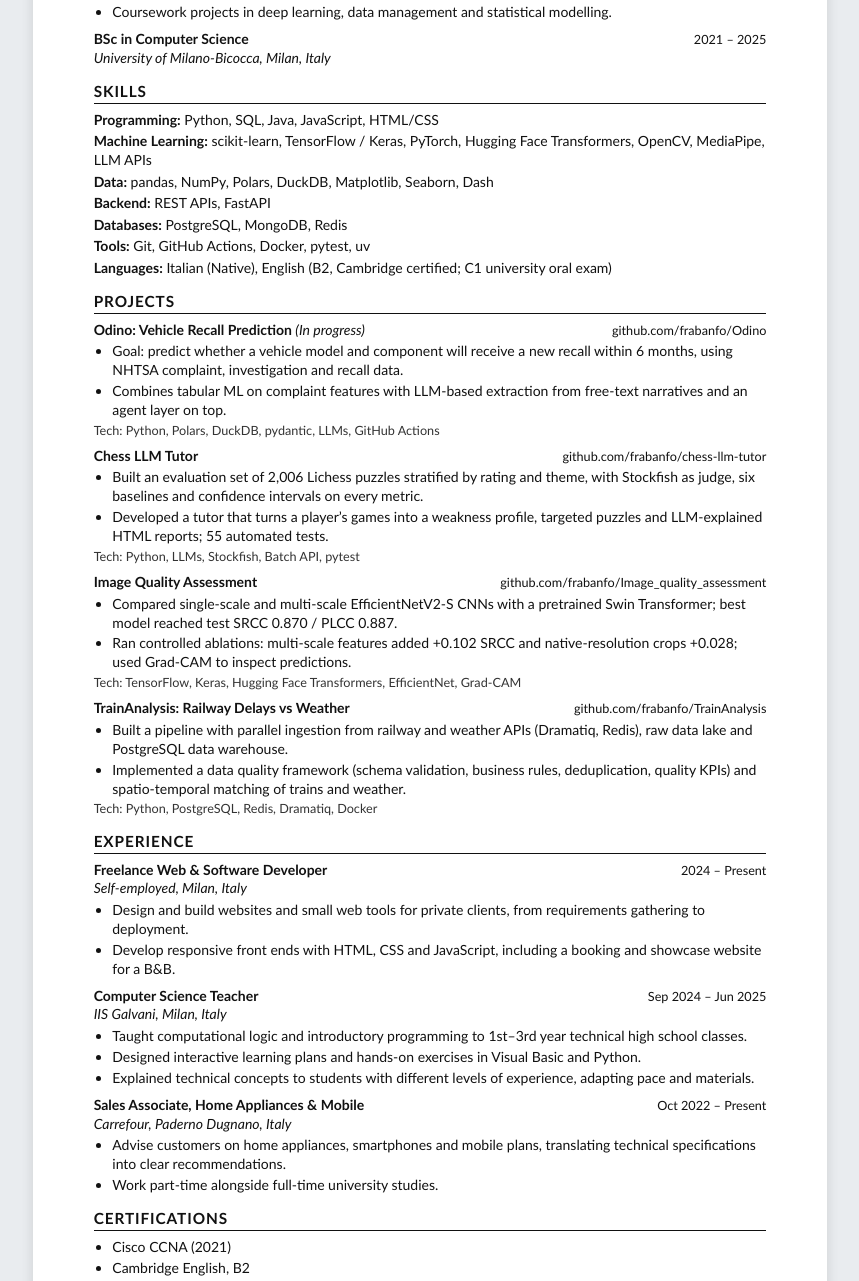
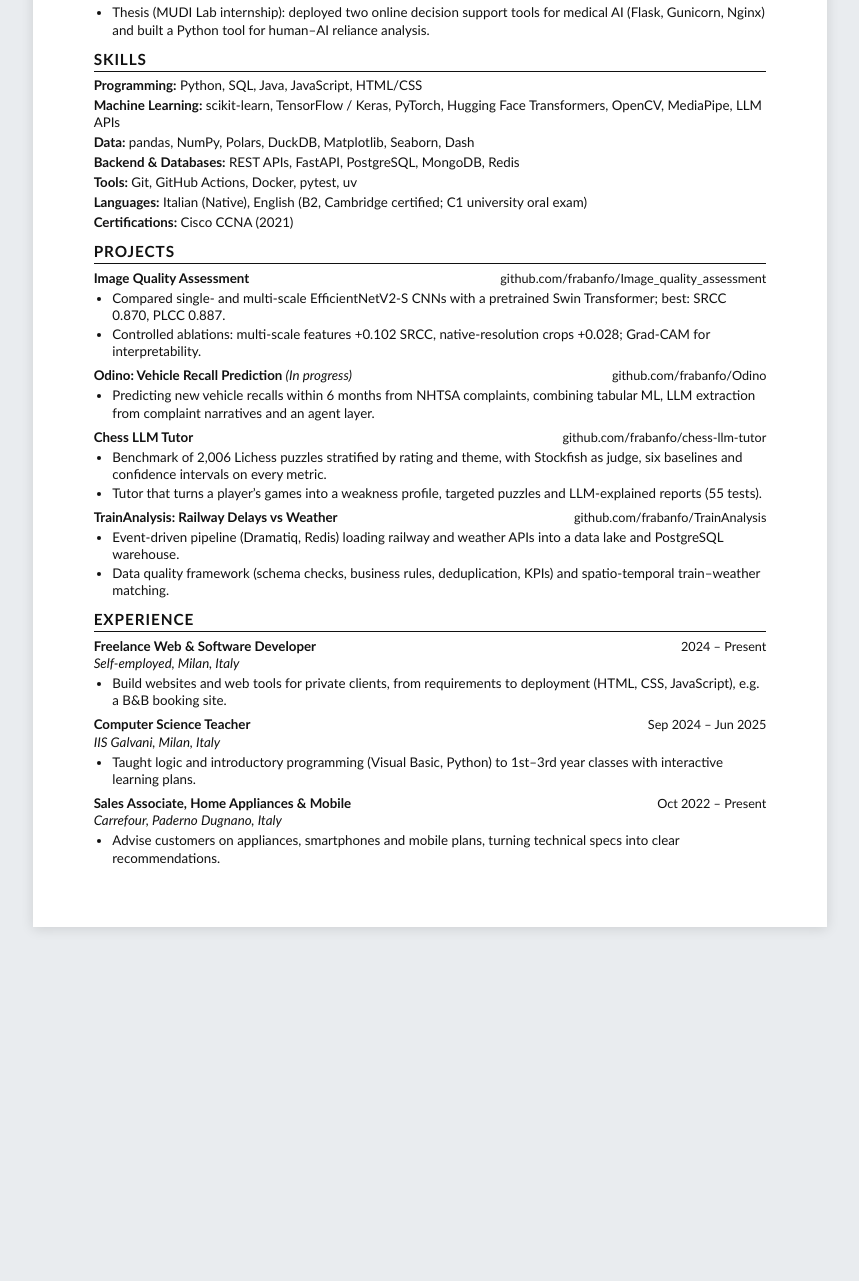
Before and after one commit to frabanfo/frabanfo.github.io, an Astro site: page /cv in a window 1280 px wide. Shown: the part 391-1672 px from the top of the page, without its empty margins (210-1069 px from the left). After the commit the page ends 1350 px from the top, so only its background shows below. Built offline with nearby package versions, Linux system fonts and the light colour scheme; Astro itself is replaced by a stand-in of ours.

Commit message:
One-page CV, thesis, IQA first

```diff
--- a/src/data/profile.ts
+++ b/src/data/profile.ts
@@ -12,7 +12,7 @@ export const profile = {
   tagline:
     'I build end-to-end data and machine learning systems, from ingestion and data quality to models, evaluation and LLM-powered tools.',
   summary:
-    'MSc Data Science student at the University of Milano-Bicocca with a BSc in Computer Science. I build end-to-end machine learning and data projects: data pipelines and data quality checks, deep learning models for computer vision, and LLM-based tools evaluated against solid baselines. Background in software and web development, plus experience teaching programming. Looking for Data Scientist and ML/AI Engineer roles.',
+    'MSc Data Science student at the University of Milano-Bicocca with a BSc in Computer Science. I build end-to-end machine learning and data projects: data pipelines and quality checks, deep learning for computer vision, and LLM-based tools evaluated against solid baselines. Background in web development and teaching programming.',
 };
 
 export type Experience = {
@@ -30,8 +30,7 @@ export const experience: Experience[] = [
     location: 'Milan, Italy',
     period: '2024 – Present',
     bullets: [
-      'Design and build websites and small web tools for private clients, from requirements gathering to deployment.',
-      'Develop responsive front ends with HTML, CSS and JavaScript, including a booking and showcase website for a B&B.',
+      'Build websites and web tools for private clients, from requirements to deployment (HTML, CSS, JavaScript), e.g. a B&B booking site.',
     ],
   },
   {
@@ -40,9 +39,7 @@ export const experience: Experience[] = [
     location: 'Milan, Italy',
     period: 'Sep 2024 – Jun 2025',
     bullets: [
-      'Taught computational logic and introductory programming to 1st–3rd year technical high school classes.',
-      'Designed interactive learning plans and hands-on exercises in Visual Basic and Python.',
-      'Explained technical concepts to students with different levels of experience, adapting pace and materials.',
+      'Taught logic and introductory programming (Visual Basic, Python) to 1st–3rd year classes with interactive learning plans.',
     ],
   },
   {
@@ -51,8 +48,7 @@ export const experience: Experience[] = [
     location: 'Paderno Dugnano, Italy',
     period: 'Oct 2022 – Present',
     bullets: [
-      'Advise customers on home appliances, smartphones and mobile plans, translating technical specifications into clear recommendations.',
-      'Work part-time alongside full-time university studies.',
+      'Advise customers on appliances, smartphones and mobile plans, turning technical specs into clear recommendations.',
     ],
   },
 ];
@@ -71,15 +67,15 @@ export const education: Education[] = [
     school: 'University of Milano-Bicocca',
     location: 'Milan, Italy',
     period: '2025 – Present',
-    details: [
-      'Coursework projects in deep learning, data management and statistical modelling.',
-    ],
   },
   {
     degree: 'BSc in Computer Science',
     school: 'University of Milano-Bicocca',
     location: 'Milan, Italy',
     period: '2021 – 2025',
+    details: [
+      'Thesis (MUDI Lab internship): deployed two online decision support tools for medical AI (Flask, Gunicorn, Nginx) and built a Python tool for human–AI reliance analysis.',
+    ],
   },
 ];
 
@@ -90,8 +86,7 @@ export const skills: { group: string; items: string[] }[] = [
     items: ['scikit-learn', 'TensorFlow / Keras', 'PyTorch', 'Hugging Face Transformers', 'OpenCV', 'MediaPipe', 'LLM APIs'],
   },
   { group: 'Data', items: ['pandas', 'NumPy', 'Polars', 'DuckDB', 'Matplotlib', 'Seaborn', 'Dash'] },
-  { group: 'Backend', items: ['REST APIs', 'FastAPI'] },
-  { group: 'Databases', items: ['PostgreSQL', 'MongoDB', 'Redis'] },
+  { group: 'Backend & Databases', items: ['REST APIs', 'FastAPI', 'PostgreSQL', 'MongoDB', 'Redis'] },
   { group: 'Tools', items: ['Git', 'GitHub Actions', 'Docker', 'pytest', 'uv'] },
 ];
 
@@ -107,6 +102,7 @@ export type Project = {
   repo: string;
   summary: string;
   bullets: string[];
+  cvBullets?: string[]; // shorter bullets for the one-page CV (defaults to bullets)
   tech: string[];
   status?: 'In progress';
   featured?: boolean; // shown with full detail on the site
@@ -115,6 +111,19 @@ export type Project = {
 
 export const projects: Project[] = [
   {
+    name: 'Image Quality Assessment',
+    repo: 'https://github.com/frabanfo/Image_quality_assessment',
+    summary:
+      'No-reference image quality assessment on real smartphone photos (LIVE In the Wild): CNNs vs Vision Transformers.',
+    bullets: [
+      'Compared single- and multi-scale EfficientNetV2-S CNNs with a pretrained Swin Transformer; best: SRCC 0.870, PLCC 0.887.',
+      'Controlled ablations: multi-scale features +0.102 SRCC, native-resolution crops +0.028; Grad-CAM for interpretability.',
+    ],
+    tech: ['TensorFlow', 'Keras', 'Hugging Face Transformers', 'EfficientNet', 'Grad-CAM'],
+    featured: true,
+    onCv: true,
+  },
+  {
     name: 'Odino: Vehicle Recall Prediction',
     repo: 'https://github.com/frabanfo/Odino',
     summary:
@@ -122,6 +131,9 @@ export const projects: Project[] = [
     bullets: [
       'Goal: predict whether a vehicle model and component will receive a new recall within 6 months, using NHTSA complaint, investigation and recall data.',
       'Combines tabular ML on complaint features with LLM-based extraction from free-text narratives and an agent layer on top.',
+    ],
+    cvBullets: [
+      'Predicting new vehicle recalls within 6 months from NHTSA complaints, combining tabular ML, LLM extraction from complaint narratives and an agent layer.',
     ],
     tech: ['Python', 'Polars', 'DuckDB', 'pydantic', 'LLMs', 'GitHub Actions'],
     status: 'In progress',
@@ -134,23 +146,10 @@ export const projects: Project[] = [
     summary:
       'A benchmark measuring how well LLMs solve chess puzzles depending on how the position is described, and a tutor that explains your own mistakes.',
     bullets: [
-      'Built an evaluation set of 2,006 Lichess puzzles stratified by rating and theme, with Stockfish as judge, six baselines and confidence intervals on every metric.',
-      'Developed a tutor that turns a player’s games into a weakness profile, targeted puzzles and LLM-explained HTML reports; 55 automated tests.',
+      'Benchmark of 2,006 Lichess puzzles stratified by rating and theme, with Stockfish as judge, six baselines and confidence intervals on every metric.',
+      'Tutor that turns a player’s games into a weakness profile, targeted puzzles and LLM-explained reports (55 tests).',
     ],
     tech: ['Python', 'LLMs', 'Stockfish', 'Batch API', 'pytest'],
-    featured: true,
-    onCv: true,
-  },
-  {
-    name: 'Image Quality Assessment',
-    repo: 'https://github.com/frabanfo/Image_quality_assessment',
-    summary:
-      'No-reference image quality assessment on real smartphone photos (LIVE In the Wild): CNNs vs Vision Transformers.',
-    bullets: [
-      'Compared single-scale and multi-scale EfficientNetV2-S CNNs with a pretrained Swin Transformer; best model reached test SRCC 0.870 / PLCC 0.887.',
-      'Ran controlled ablations: multi-scale features added +0.102 SRCC and native-resolution crops +0.028; used Grad-CAM to inspect predictions.',
-    ],
-    tech: ['TensorFlow', 'Keras', 'Hugging Face Transformers', 'EfficientNet', 'Grad-CAM'],
     featured: true,
     onCv: true,
   },
@@ -160,8 +159,8 @@ export const projects: Project[] = [
     summary:
       'Event-driven data pipeline correlating train delays with weather conditions across Lombardy.',
     bullets: [
-      'Built a pipeline with parallel ingestion from railway and weather APIs (Dramatiq, Redis), raw data lake and PostgreSQL data warehouse.',
-      'Implemented a data quality framework (schema validation, business rules, deduplication, quality KPIs) and spatio-temporal matching of trains and weather.',
+      'Event-driven pipeline (Dramatiq, Redis) loading railway and weather APIs into a data lake and PostgreSQL warehouse.',
+      'Data quality framework (schema checks, business rules, deduplication, KPIs) and spatio-temporal train–weather matching.',
     ],
     tech: ['Python', 'PostgreSQL', 'Redis', 'Dramatiq', 'Docker'],
     featured: true,
--- a/src/pages/cv.astro
+++ b/src/pages/cv.astro
@@ -72,6 +72,9 @@ const host = (url: string) => url.replace(/^https?:\/\/(www\.)?/, '').replace(/\
         <p class="skill">
           <strong>Languages:</strong> {languages.map((l) => `${l.name} (${l.level})`).join(', ')}
         </p>
+        <p class="skill">
+          <strong>Certifications:</strong> {certifications.filter((c) => !c.startsWith('Cambridge')).join(', ')}
+        </p>
       </section>
 
       <section>
@@ -87,11 +90,10 @@ const host = (url: string) => url.replace(/^https?:\/\/(www\.)?/, '').replace(/\
                 <a class="right" href={p.repo}>{host(p.repo)}</a>
               </div>
               <ul>
-                {p.bullets.map((b) => (
+                {(p.cvBullets ?? p.bullets).map((b) => (
                   <li>{b}</li>
                 ))}
               </ul>
-              <p class="tech">Tech: {p.tech.join(', ')}</p>
             </div>
           ))
         }
@@ -118,26 +120,20 @@ const host = (url: string) => url.replace(/^https?:\/\/(www\.)?/, '').replace(/\
       </section>
 
 
-      <section>
-        <h2>Certifications</h2>
-        <ul>
-          {certifications.map((c) => <li>{c}</li>)}
-        </ul>
-      </section>
     </main>
   </body>
 </html>
 
 <style is:global>
-  @page { size: A4; margin: 12mm 14mm; }
+  @page { size: A4; margin: 10mm 13mm; }
   * { box-sizing: border-box; }
   body {
     margin: 0;
     background: #e9ecef;
     color: #111;
     font-family: Calibri, Carlito, Arial, Helvetica, sans-serif;
-    font-size: 10.5pt;
-    line-height: 1.35;
+    font-size: 10pt;
+    line-height: 1.3;
   }
   a { color: #111; text-decoration: none; }
   .toolbar {
@@ -155,14 +151,14 @@ const host = (url: string) => url.replace(/^https?:\/\/(www\.)?/, '').replace(/\
   .contact { margin: 0; font-size: 9.5pt; }
   h2 {
     font-size: 11.5pt; text-transform: uppercase; letter-spacing: 0.06em;
-    border-bottom: 1px solid #111; margin: 10pt 0 5pt; padding-bottom: 1pt;
+    border-bottom: 1px solid #111; margin: 8pt 0 4pt; padding-bottom: 1pt;
     break-after: avoid;
   }
-  h3 { font-size: 10.5pt; margin: 0; }
+  h3 { font-size: 10pt; margin: 0; }
   p { margin: 0 0 3pt; }
   ul { margin: 2pt 0 0; padding-left: 14pt; }
-  li { margin-bottom: 1.5pt; }
-  .item { margin-bottom: 6pt; break-inside: avoid; }
+  li { margin-bottom: 1pt; }
+  .item { margin-bottom: 5pt; break-inside: avoid; }
   .row { display: flex; justify-content: space-between; align-items: baseline; gap: 12pt; }
   .right { white-space: nowrap; font-size: 9.5pt; }
   .org { font-style: italic; margin: 0; }
```
Also changed, not shown: 1 other file.
